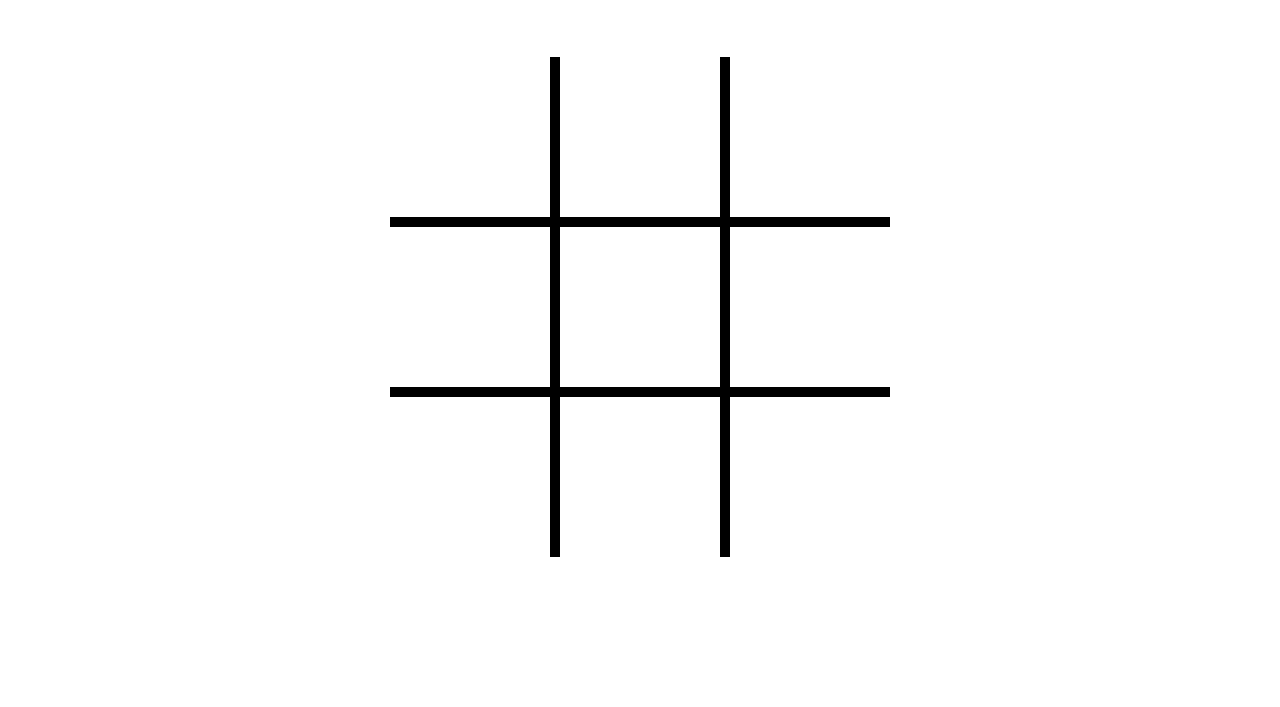
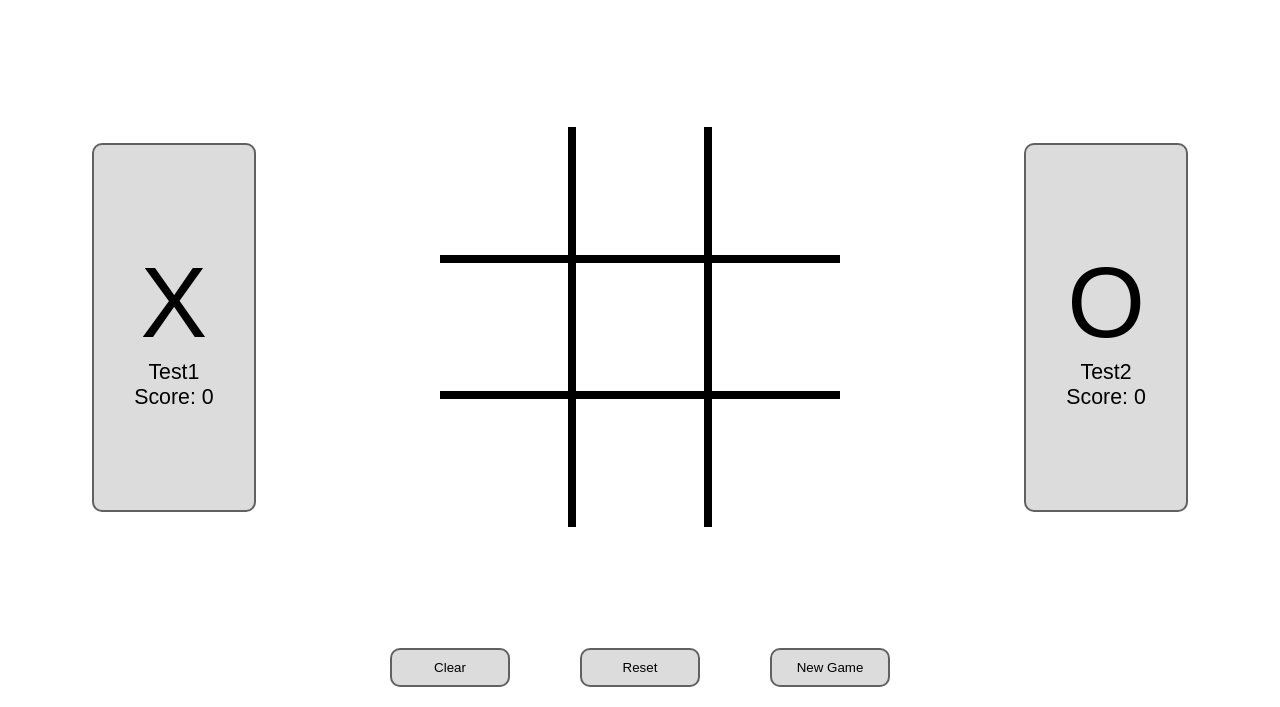
Before and after one commit to sshsphere/tictactoe, a plain HTML site: page index.html in a window 1280 px wide. Shown: the part 93-800 px from the top of the page. Drawn offline with Linux system fonts and the light colour scheme.

Commit message:
Implement basic UI

```diff
--- a/index.html
+++ b/index.html
@@ -8,6 +8,13 @@
     <link rel="stylesheet" href="styles.css">
 </head>
 <body>
+    <h1>Tic Tac Toe</h1>
+    <div class="main">
+        <div class="player-container">
+            <div class="player-icon">X</div>
+            <div class="player-name">Player1</div>
+            <div class="player-score">Score: <span class="player-score-number" data-score="0">0</span></div>
+        </div>
         <div class="grid-container">
             <div data-ind="0" class="grid-item"></div>
             <div data-ind="1" class="grid-item"></div>
@@ -19,6 +26,17 @@
             <div data-ind="7" class="grid-item"></div>
             <div data-ind="8" class="grid-item"></div>
         </div>
+        <div class="player-container">
+            <div class="player-icon">O</div>
+            <div class="player-name">Player2</div>
+            <div class="player-score">Score: <span class="player-score-number" data-score="1">0</span></div>
+        </div>
+    </div>
+    <div class="button-container">
+        <button id="clear">Clear</button>
+        <button id="reset">Reset</button>
+        <button id="new-game">New Game</button>
+    </div>
     <script src="script.js"></script>
 </body>
 </html>
--- a/script.js
+++ b/script.js
@@ -1,8 +1,8 @@
 const Gameboard = (()=>{
     let board=[
-        ["X","O","O"],
-        ["O","X","O"],
-        ["O","O","X"]
+        ["","",""],
+        ["","",""],
+        ["","",""]
     ];
     let possibleMoves=new Set([0,1,2,3,4,5,6,7,8]);
     const getBoard=()=>board;
@@ -22,34 +22,63 @@ const Gameboard = (()=>{
         possibleMoves=new Set([0,1,2,3,4,5,6,7,8]);
     }
     const checkWin=()=>{
-        if      (board[0][0] == board[0][1] && board[0][1] == board[0][2]) return board[0][0]; //first row
-        else if (board[1][0] == board[1][1] && board[1][1] == board[1][2]) return board[1][0]; //second row
-        else if (board[2][0] == board[2][1] && board[2][1] == board[1][2]) return board[2][0]; //third row
-        else if (board[0][0] == board[1][0] && board[1][0] == board[2][0]) return board[0][0]; //first column
-        else if (board[0][1] == board[1][1] && board[1][1] == board[2][1]) return board[0][1]; //second column
-        else if (board[0][2] == board[1][2] && board[1][2] == board[2][2]) return board[0][2]; //third column
-        else if (board[0][0] == board[1][1] && board[1][1] == board[2][2]) return board[0][0]; //first diagonal
-        else if (board[0][2] == board[1][1] && board[1][1] == board[2][0]) return board[0][2]; //second diagonal
+        if      (board[0][0] == board[0][1] && board[0][1] == board[0][2]&&board[0][0]!="") return board[0][0]; //first row
+        else if (board[1][0] == board[1][1] && board[1][1] == board[1][2]&&board[1][0]!="") return board[1][0]; //second row
+        else if (board[2][0] == board[2][1] && board[2][1] == board[1][2]&&board[2][0]!="") return board[2][0]; //third row
+        else if (board[0][0] == board[1][0] && board[1][0] == board[2][0]&&board[0][0]!="") return board[0][0]; //first column
+        else if (board[0][1] == board[1][1] && board[1][1] == board[2][1]&&board[0][1]!="") return board[0][1]; //second column
+        else if (board[0][2] == board[1][2] && board[1][2] == board[2][2]&&board[0][2]!="") return board[0][2]; //third column
+        else if (board[0][0] == board[1][1] && board[1][1] == board[2][2]&&board[0][0]!="") return board[0][0]; //first diagonal
+        else if (board[0][2] == board[1][1] && board[1][1] == board[2][0]&&board[0][2]!="") return board[0][2]; //second diagonal
         else if (!board.some(row => row.includes(""))) return "Tie";
         else return "Ongoing";
     }
-    return{getBoard, setBoardPos, clearBoard, isValid};
+    return{getBoard, setBoardPos, clearBoard, isValid, checkWin};
 })();
 
 const Player=(name,mark)=>{
+    let score=0;
     const makeMove = (index) => {
         Gameboard.setBoardPos(index,mark);
     }
+    const incrementScore = ()=>{
+        score++;
+    }
+    const resetScore = () =>{
+        score=0;
+    }
     const getName = () => name;
-    return {getName, makeMove};
+    const getScore = () => score;
+    return {getName, makeMove, getScore, incrementScore, resetScore};
 }
 
 const GameState = (()=>{
-    const playername="Player";
+
     let turn=false;
-    const playerX=Player(playername, "X");
-    const playerO=Player(playername, "O");
+    let nextstartingturn=true;
+
+    const playerX=Player("Test1", "X");
+    const playerO=Player("Test2", "O");
+
     const squares=document.querySelectorAll(".grid-item");
+    const playerDisplay=document.querySelectorAll(".player-score-number");
+    const nameDisplay=document.querySelectorAll(".player-name");
+
+    nameDisplay[0].textContent=playerX.getName();
+    nameDisplay[1].textContent=playerO.getName();
+    const clearGrid=()=>{
+        turn=nextstartingturn;
+        nextstartingturn=!nextstartingturn;
+        Gameboard.clearBoard();
+        squares.forEach((square)=>{
+            square.textContent="";
+        });
+    };
+    //use prototype for cleargrid function with clear button
+    const updateScoreDisplay=()=>{
+        playerDisplay[0].textContent=playerX.getScore();
+        playerDisplay[1].textContent=playerO.getScore();
+    }
     const Move=(ind)=>{
         if(!Gameboard.isValid(ind)) return;
         const currentSquare=document.querySelector(`.grid-item[data-ind="${ind}"]`);
@@ -57,20 +86,31 @@ const GameState = (()=>{
             playerX.makeMove(ind);
             currentSquare.textContent="X";
             turn=!turn;
-
         }
         else{
             playerO.makeMove(ind);
             currentSquare.textContent="O";
             turn=!turn;
         }
+        if(Gameboard.checkWin()=="X"){
+            playerX.incrementScore();
+            alert("X wins");
+            clearGrid();
+        }
+        else if(Gameboard.checkWin()=="O"){
+            playerO.incrementScore();
+            alert("O wins");
+            clearGrid();
+        }
+        else if(Gameboard.checkWin()=="Tie"){
+            alert("Tie");
+            clearGrid();
+        }
+        updateScoreDisplay();
     }
     squares.forEach((square)=>{
         square.addEventListener('click', ()=>{
             Move(square.dataset.ind);
-
         });
     });
-
-
 })();
--- a/styles.css
+++ b/styles.css
@@ -1,10 +1,13 @@
 :root{
     font-family: 'Varela Round', sans-serif;
+    box-sizing: content-box;
 }
 html, body{
+    box-sizing: border-box;
     margin: 0;
     padding: 0;
-    height: 100%;
+    height:100%;
+    width:100%;
 }
 .grid-item{
     background-color: white;
@@ -12,20 +15,64 @@ html, body{
     text-align: center;
     cursor:pointer;
     user-select: none;
-    line-height: 1.6;
+    line-height: 1.25;
+    transition:background-color 0.2s ease;
+}
+.grid-item:hover{
+    background-color: gainsboro;
+}
+.player-container{
+    background-color: gainsboro;
+    user-select: none;
+    font-size: 100px;
+    text-align: center;
+    border:2px solid rgba(0, 0, 0, 0.555);
+    border-radius: 10px;
+    padding:100px 40px;
+}
+.player-name, .player-score{
+    font-size:16pt;
 }
 .grid-container{
     background-color: black;
-    height:500px;
-    width: 500px;
+    height:400px;
+    width: 400px;
+    min-width: 400px;
+    min-height: 400px;
     display:grid;
-    gap: 10px;
+    gap: 8px;
     grid-template-columns: repeat(3,1fr);
     grid-template-rows: repeat(3,1fr);
 }
 body{
-
+    display:flex;
+    flex-direction: column;
+    justify-content: space-between;
+    align-items: center;
+    padding: 20px 0px;
+}
+.main{
     display: flex;
-    justify-content: center;
+    width:100%;
+    justify-content:space-around;
     align-items: center;
 }
+.button-container{
+    display:flex;
+    width:100%;
+    justify-content: space-between;
+    max-width: 500px;
+}
+button{
+    border-radius: 10px;
+    border:2px solid rgba(0, 0, 0, 0.555);
+    background-color: gainsboro;
+    padding: 10px 10px;
+    width:120px;
+}
+button:hover{
+    background-color: rgba(128, 128, 128, 0.473);
+}
+button:active{
+    background-color: rgba(0, 0, 0, 0.555);
+}
```
Lines whose indentation alone changed are shown as unchanged.
